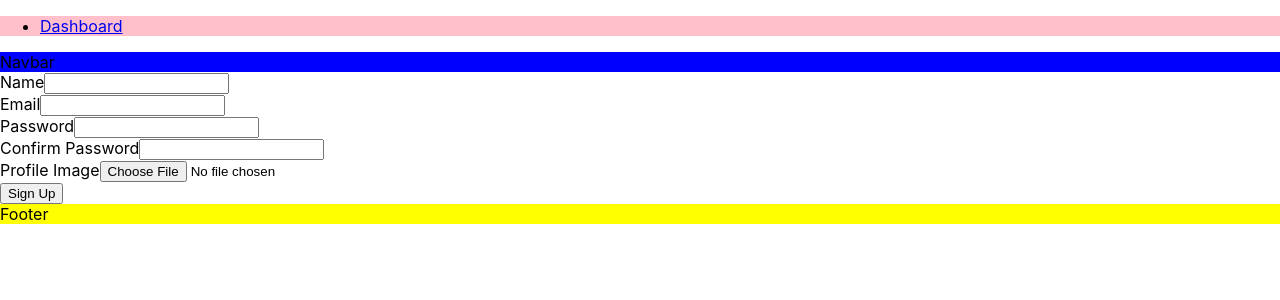
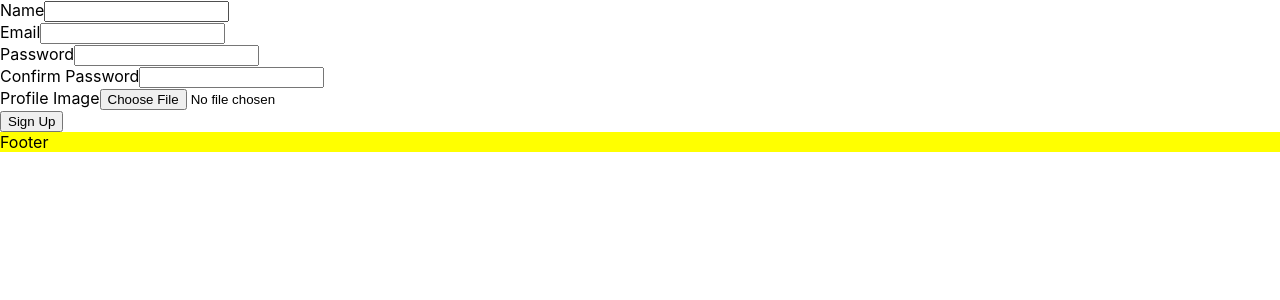
Before and after one commit to priyaas21/bvm-test-task, a React (Create React App) app: page /signup in a window 1280 px wide. Shown: the top 300 px of the page. Built offline with nearby package versions, Linux system fonts and the light colour scheme.

Commit message:
added sidebar css

```diff
--- a/src/components/sidebar.js
+++ b/src/components/sidebar.js
@@ -1,21 +1,31 @@
 import React from 'react';
 import { Link } from 'react-router-dom';
+import '../css/sidebar.scss';
 
 function Sidebar() {
   return (
-    <nav style={{backgroundColor: 'pink'}}>
-      <ul>
-        <li>
-          <Link to="/dashboard">Dashboard</Link>
-        </li>
-        {/* <li>
-          <Link to="/profile">Profile</Link>
-        </li>
-        <li>
-          <Link to="/settings">Settings</Link>
-        </li> */}
-      </ul>
-    </nav>
+    <div className="App">
+      <div className="sidebar">
+        <ul className="nav">
+          <li><Link to="/dashboard">Dashboard</Link></li>
+          <li><Link>Logout</Link></li>
+        </ul>
+      </div>
+      <div className="content">
+        <h1>Hello World!</h1>
+      </div>
+    </div>
+    // <nav style={{backgroundColor: 'pink'}}>
+    //   <ul>
+    //     <li>
+    //       <Link to="/dashboard">Dashboard</Link>
+    //     </li>
+    //     <li>
+    //       <Link>Logout</Link>
+    //     </li>
+
+    //   </ul>
+    // </nav>
   );
 }
 
--- /dev/null
+++ b/src/css/sidebar.scss
@@ -0,0 +1,31 @@
+$sidebar-bg-color: #333;
+.sidebar {
+    width: 200px;
+    height: 100%;
+    position: fixed;
+    top: 0;
+    left: 0;
+    background-color: $sidebar-bg-color;
+    color: #fff;
+
+    .nav {
+      list-style: none;
+      padding: 0;
+      margin: 0;
+
+      li {
+        margin-bottom: 10px;
+
+        a {
+          display: block;
+          padding: 10px;
+          color: #fff;
+          text-decoration: none;
+
+          &:hover {
+            background-color: #666;
+          }
+        }
+      }
+    }
+  }
--- a/src/routes/index.js
+++ b/src/routes/index.js
@@ -10,9 +10,9 @@ export default function AppRoutes() {
     return (
       <Router>
       <div className="wrapper">
-        <Sidebar />
+        {/* <Sidebar /> */}
         <div className="content">
-          <Navbar />
+          {/* <Navbar /> */}
           <Routes>
             <Route exact path="/login" element={<LoginForm />} />
             <Route exact path="/signup" element={<SignupForm />} />
```
